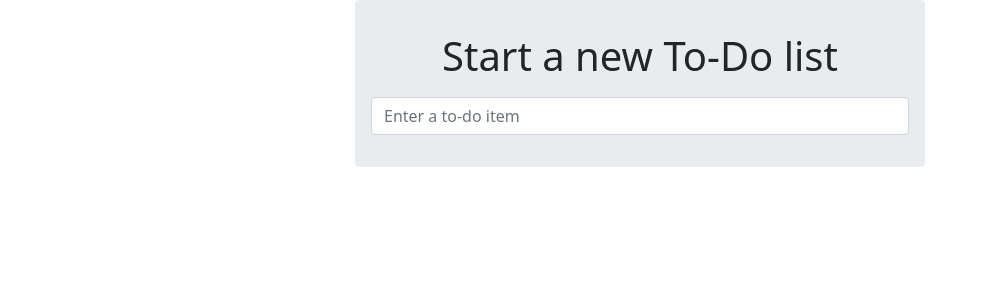
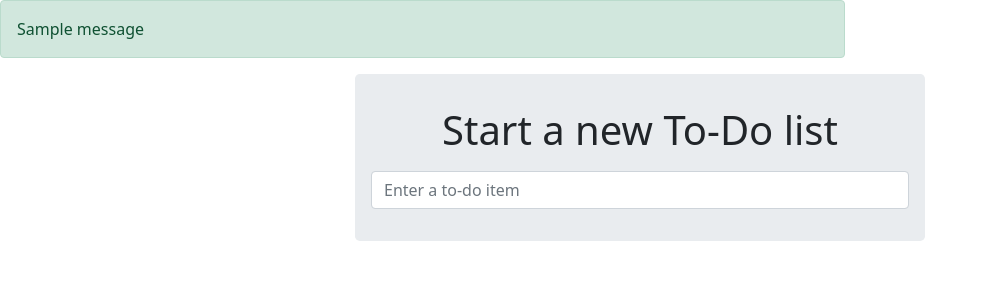
Before and after one commit to denkasyanov/superlists-pytest, a Django app: page / in a window 1280 px wide. Shown: the part 78-378 px from the top of the page, without its empty margins (0-988 px from the left). Run offline with Django 3.2, Linux system fonts and the light colour scheme; tables that the repository leaves empty hold one stand-in row (values such as "Sample post"); one stand-in notice (Sample message) is shown; some libraries are stand-ins or nearby versions.

Commit message:
Add showing messages

```diff
--- a/lists/templates/base.html
+++ b/lists/templates/base.html
@@ -15,13 +15,27 @@
     <nav class="navbar navbar-default" role="navigation">
         <div class="container-fluid">
             <a class="navbar-brand" href="/">Superlists</a>
-            <form class="navbar-form navbar-right" method="POST" action="#">
+            <form class="navbar-form navbar-right" method="POST" action="{% url 'send_login_email' %}">
                 <span>Enter email to log in:</span>
                 <input class="form-control" name="email" type="text" />
                 {% csrf_token %}
             </form>
         </div>
     </nav>
+
+    {% if messages %}
+    <div class="row">
+        <div class="col-md-8">
+            {% for message in messages %}
+            {% if message.level_tag == 'success' %}
+            <div class="alert alert-success">{{ message }}</div>
+            {% else %}
+            <div class="alert alert-warning">{{ message }}</div>
+            {% endif %}
+            {% endfor %}
+        </div>
+    </div>
+    {% endif %}
 
     <div class="container">
         <div class="row justify-content-center">
```
